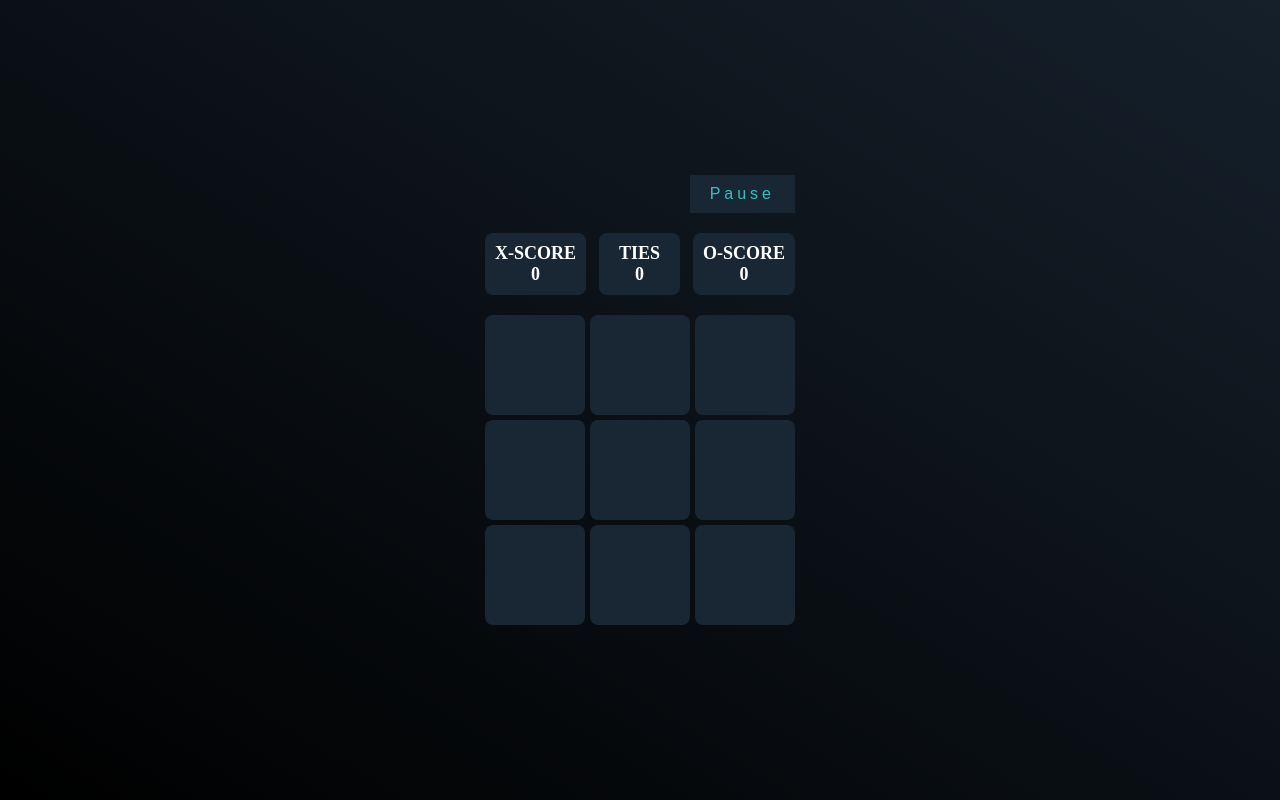
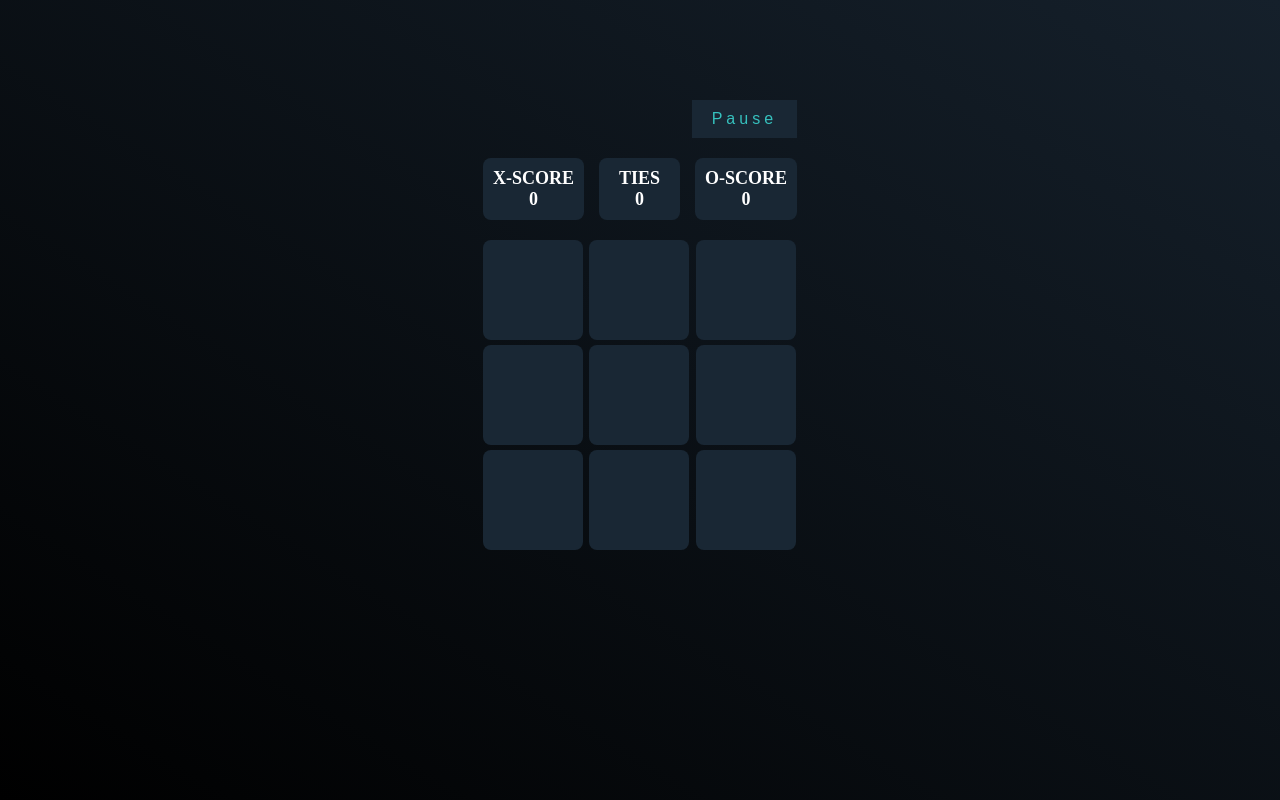
Before and after one commit to khizarq313/tic-tac-toe, a plain HTML site: page index.html in a window 1280 px wide. Both pictures are taken after a click on the button "NEW GAME (vs CPU)". Drawn offline with Linux system fonts and the light colour scheme.

Commit message:
minor style update

```diff
--- a/styles.css
+++ b/styles.css
@@ -137,6 +137,7 @@ button,.result-text {
 
 .tie-box{
   padding:1rem 2rem;
+  margin: 0 1.5rem;
 }
 
 .pause-screen,
@@ -155,7 +156,7 @@ button,.result-text {
   justify-content: space-around;
 }
 
-.menu-screen {
+.menu-screen,.game-screen {
   display: flex;
   flex-direction: column;
   justify-content: space-between;
```
